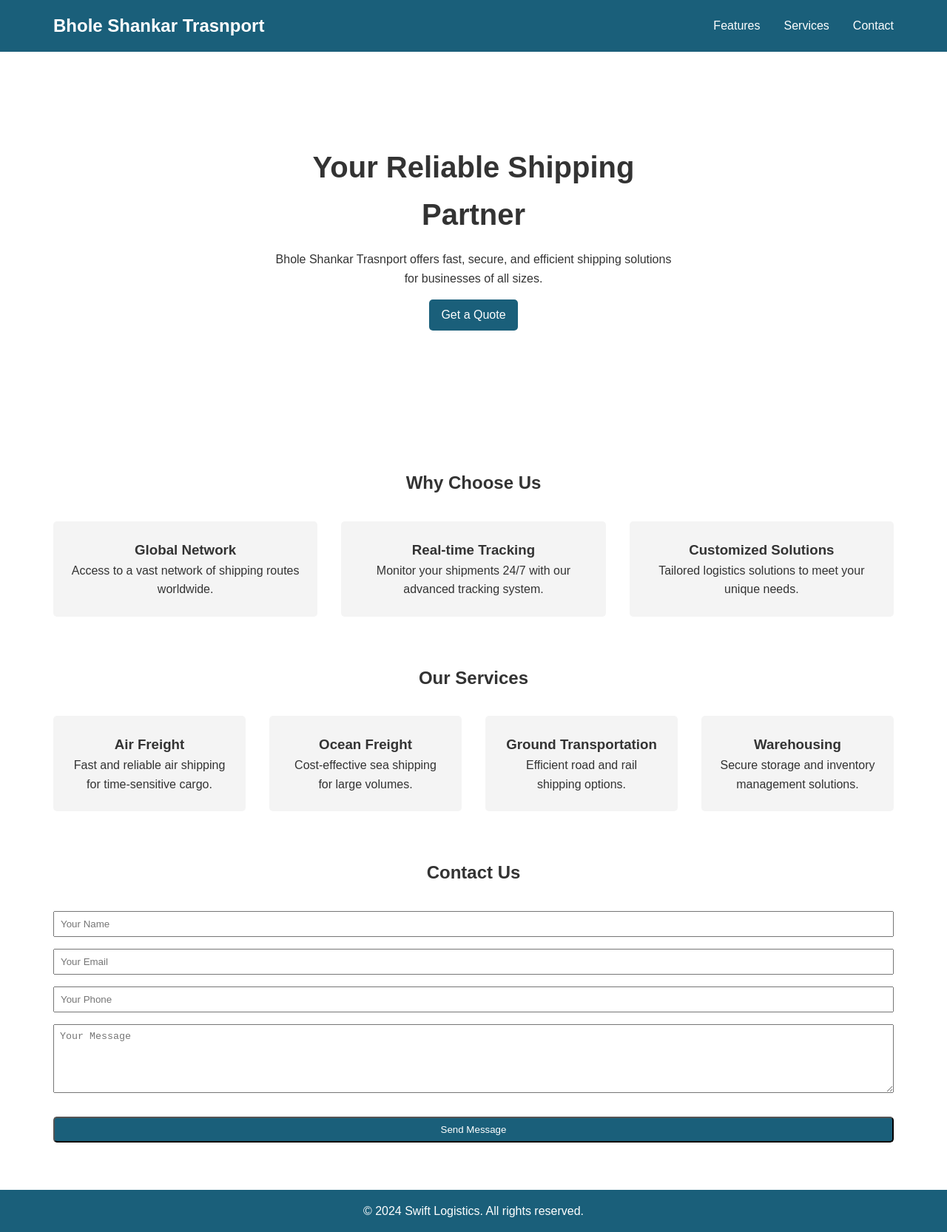
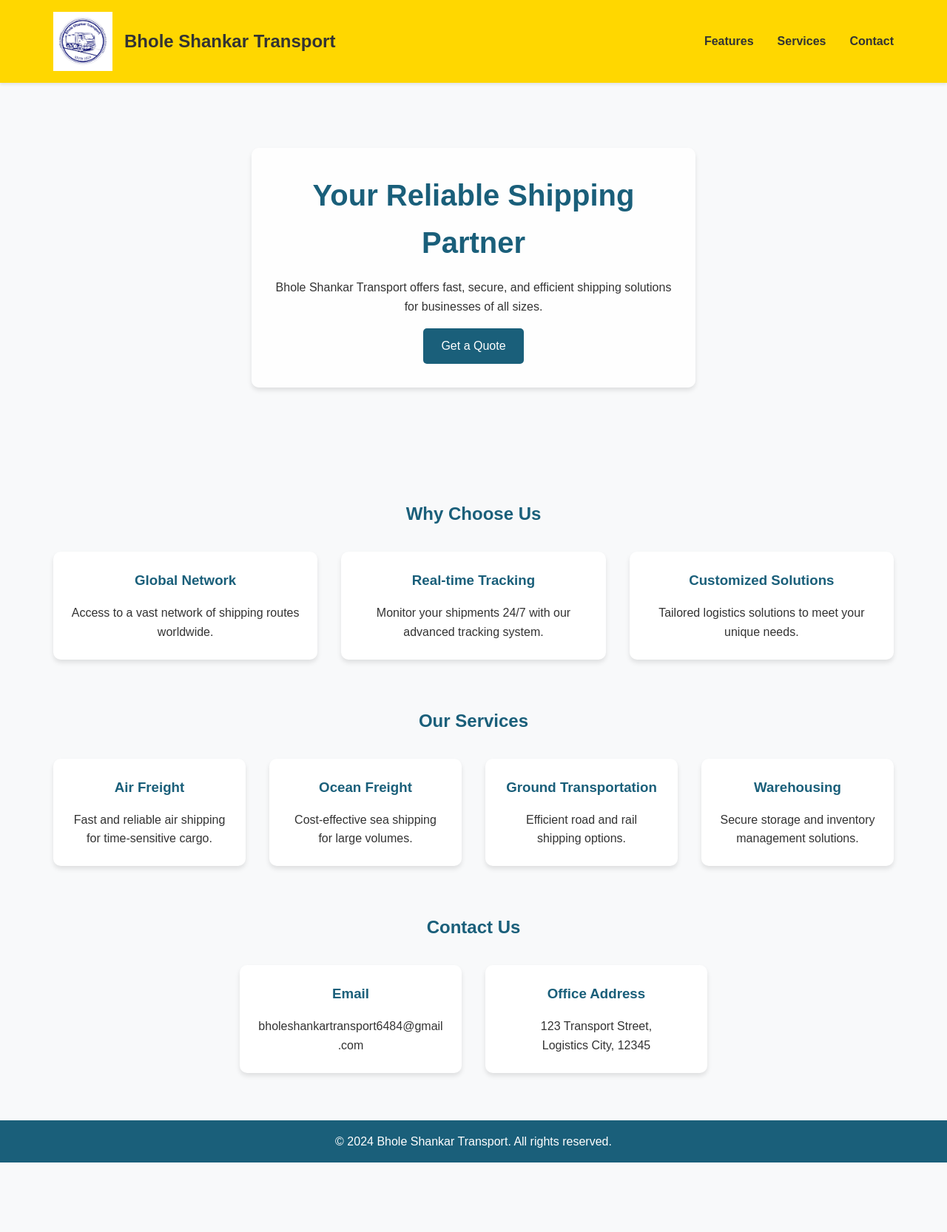
Before and after one commit to shubhanshu74156/bholeshankar, a plain HTML site: page index.html in a window 1280 px wide. Shown: the whole page at 74% size. After the commit the page ends 1572 px from the top, so only its background shows below. Drawn offline with Linux system fonts and the light colour scheme.

Commit message:
FEAT: added logo and conatct information

```diff
--- a/index.html
+++ b/index.html
@@ -3,7 +3,7 @@
 <head>
     <meta charset="UTF-8">
     <meta name="viewport" content="width=device-width, initial-scale=1.0">
-    <title>Swift Logistics - Your Reliable Shipping Partner</title>
+    <title>Bhole Shankar Transport - Your Reliable Shipping Partner</title>
     <style>
         * {
             margin: 0;
@@ -11,14 +11,16 @@
             box-sizing: border-box;
         }
         body {
-            font-family: Arial, sans-serif;
+            font-family: 'Arial', sans-serif;
             line-height: 1.6;
             color: #333;
+            background-color: #f8f9fa;
         }
         header {
-            background-color: #1a5f7a;
-            color: #fff;
+            background-color: #FFD700;
+            color: #333;
             padding: 1rem 0;
+            box-shadow: 0 2px 4px rgba(0,0,0,0.1);
         }
         nav {
             display: flex;
@@ -28,6 +30,19 @@
             margin: 0 auto;
             padding: 0 2rem;
         }
+        .logo-container {
+            display: flex;
+            align-items: center;
+        }
+        .logo-container img {
+            height: 80px;
+            width: auto;
+            margin-right: 1rem;
+        }
+        nav h1 {
+            font-size: 1.5rem;
+            font-weight: bold;
+        }
         nav ul {
             display: flex;
             list-style: none;
@@ -36,8 +51,13 @@
             margin-left: 2rem;
         }
         nav a {
-            color: #fff;
+            color: #333;
             text-decoration: none;
+            font-weight: bold;
+            transition: color 0.3s ease;
+        }
+        nav a:hover {
+            color: #1a5f7a;
         }
         .hero {
             background-image: url('/api/placeholder/1200/600');
@@ -49,24 +69,30 @@
             text-align: center;
         }
         .hero-content {
-            background-color: rgba(255, 255, 255, 0.8);
+            background-color: rgba(255, 255, 255, 0.9);
             padding: 2rem;
-            border-radius: 5px;
+            border-radius: 10px;
             max-width: 600px;
             margin: 0 auto;
+            box-shadow: 0 4px 6px rgba(0,0,0,0.1);
         }
         .hero h1 {
             font-size: 2.5rem;
             margin-bottom: 1rem;
+            color: #1a5f7a;
         }
         .btn {
             display: inline-block;
             background-color: #1a5f7a;
             color: #fff;
-            padding: 0.5rem 1rem;
+            padding: 0.7rem 1.5rem;
             text-decoration: none;
             border-radius: 5px;
             margin-top: 1rem;
+            transition: background-color 0.3s ease;
+        }
+        .btn:hover {
+            background-color: #154c61;
         }
         .features, .services, .contact {
             max-width: 1200px;
@@ -76,6 +102,7 @@
         .features h2, .services h2, .contact h2 {
             text-align: center;
             margin-bottom: 2rem;
+            color: #1a5f7a;
         }
         .feature-grid, .service-grid {
             display: grid;
@@ -83,18 +110,38 @@
             gap: 2rem;
         }
         .feature, .service {
-            background-color: #f4f4f4;
+            background-color: #fff;
             padding: 1.5rem;
-            border-radius: 5px;
+            border-radius: 10px;
             text-align: center;
+            box-shadow: 0 4px 6px rgba(0,0,0,0.1);
+            transition: transform 0.3s ease;
         }
-        form {
-            display: grid;
-            gap: 1rem;
+        .feature:hover, .service:hover {
+            transform: translateY(-5px);
         }
-        input, textarea {
-            width: 100%;
-            padding: 0.5rem;
+        .feature h3, .service h3 {
+            color: #1a5f7a;
+            margin-bottom: 1rem;
+        }
+        .contact-cards {
+            display: flex;
+            justify-content: center;
+            gap: 2rem;
+            overflow-wrap: break-word;
+        }
+        .contact-card {
+            background-color: #fff;
+            padding: 1.5rem;
+            border-radius: 10px;
+            text-align: center;
+            box-shadow: 0 4px 6px rgba(0,0,0,0.1);
+            flex: 1;
+            max-width: 300px;
+        }
+        .contact-card h3 {
+            color: #1a5f7a;
+            margin-bottom: 1rem;
         }
         footer {
             background-color: #1a5f7a;
@@ -107,7 +154,10 @@
 <body>
     <header>
         <nav>
-            <h1>Bhole Shankar Trasnport</h1>
+            <div class="logo-container">
+                <img src="Bhole Shankar Transport-2_page-0001.jpg" alt="Bhole Shankar Transport Logo">
+                <h1>Bhole Shankar Transport</h1>
+            </div>
             <ul>
                 <li><a href="#features">Features</a></li>
                 <li><a href="#services">Services</a></li>
@@ -119,7 +169,7 @@
     <section class="hero">
         <div class="hero-content">
             <h1>Your Reliable Shipping Partner</h1>
-            <p>Bhole Shankar Trasnport offers fast, secure, and efficient shipping solutions for businesses of all sizes.</p>
+            <p>Bhole Shankar Transport offers fast, secure, and efficient shipping solutions for businesses of all sizes.</p>
             <a href="#contact" class="btn">Get a Quote</a>
         </div>
     </section>
@@ -166,17 +216,20 @@
 
     <section id="contact" class="contact">
         <h2>Contact Us</h2>
-        <form>
-            <input type="text" placeholder="Your Name" required>
-            <input type="email" placeholder="Your Email" required>
-            <input type="tel" placeholder="Your Phone">
-            <textarea placeholder="Your Message" rows="5" required></textarea>
-            <button type="submit" class="btn">Send Message</button>
-        </form>
+        <div class="contact-cards">
+            <div class="contact-card">
+                <h3>Email</h3>
+                <p>bholeshankartransport6484@gmail.com</p>
+            </div>
+            <div class="contact-card">
+                <h3>Office Address</h3>
+                <p>123 Transport Street,<br>Logistics City, 12345</p>
+            </div>
+        </div>
     </section>
 
     <footer>
-        <p>&copy; 2024 Swift Logistics. All rights reserved.</p>
+        <p>&copy; 2024 Bhole Shankar Transport. All rights reserved.</p>
     </footer>
 </body>
 </html>
```
Also changed, not shown: Bhole Shankar Transport-2_page-0001.jpg (added).
